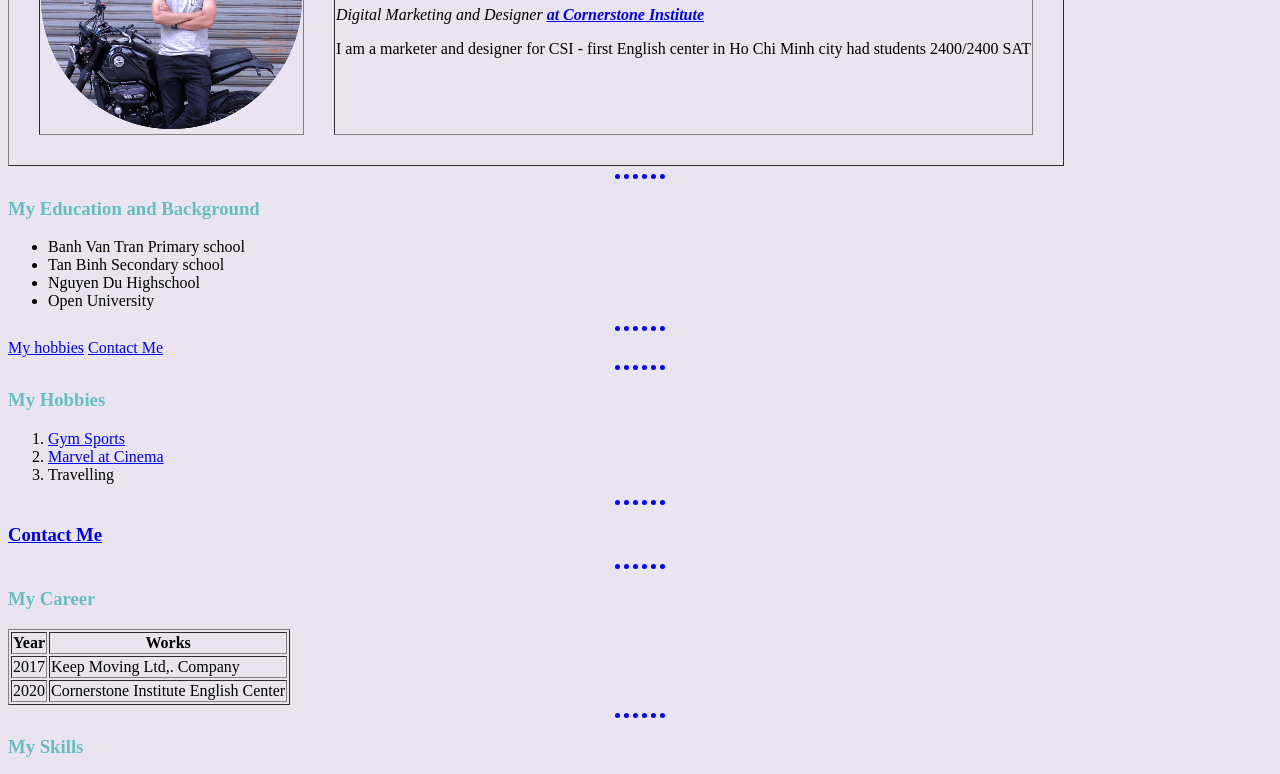
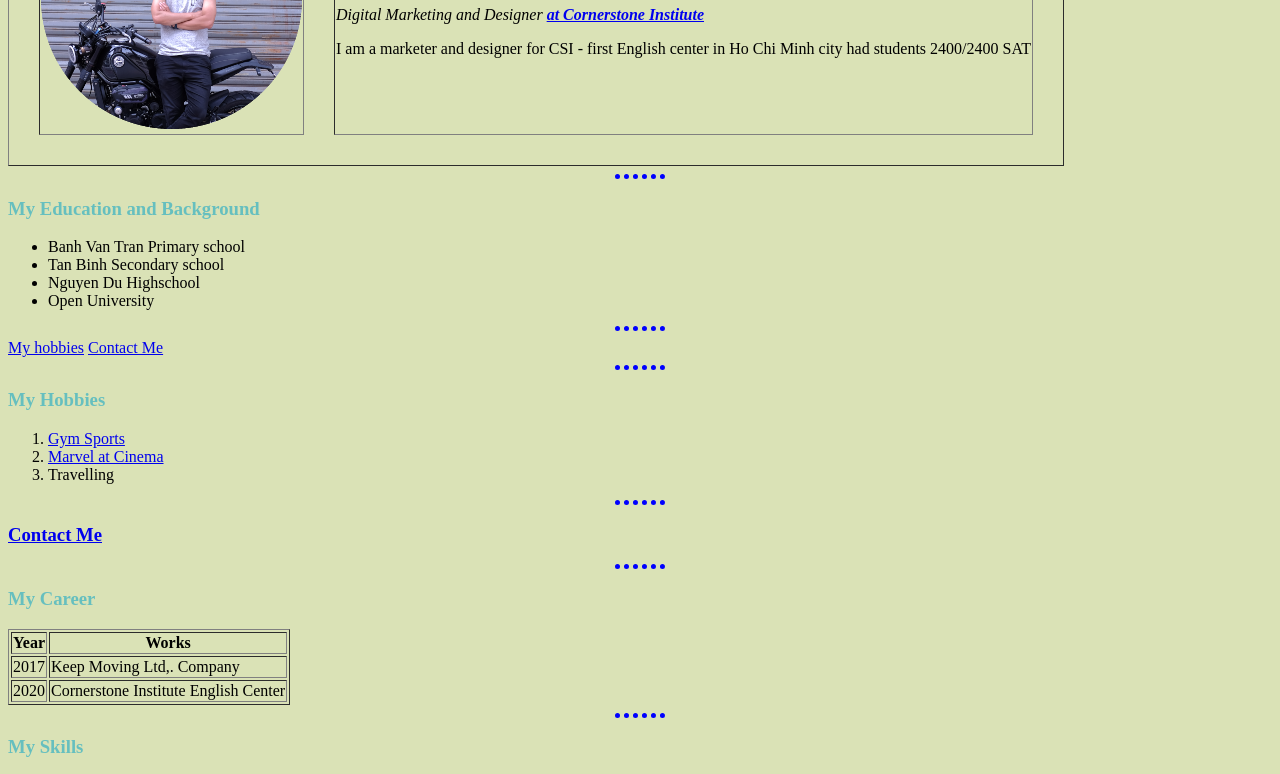
Before and after one commit to dungquoc1992/cv, a plain HTML site: page index.html in a window 1280 px wide. Shown: the part 173-947 px from the top of the page. Drawn offline with Linux system fonts and the light colour scheme.

Commit message:
Update styles.css

```diff
--- a/css/styles.css
+++ b/css/styles.css
@@ -1,5 +1,5 @@
 body{
- background-color: #E9E4F0;
+ background-color: #DAE2B6;
 }
 
 hr{
```
